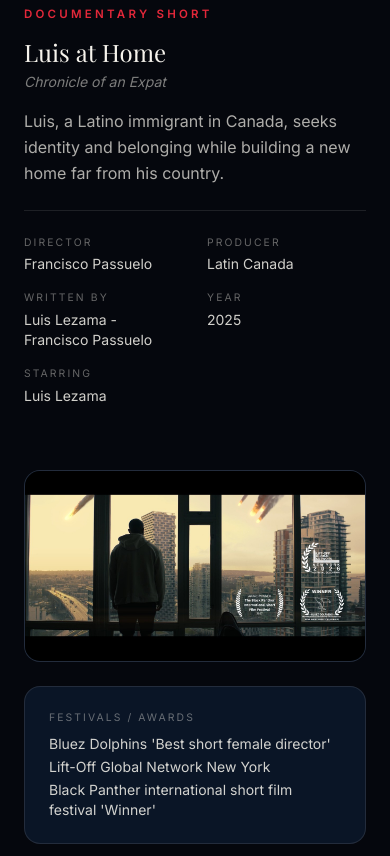
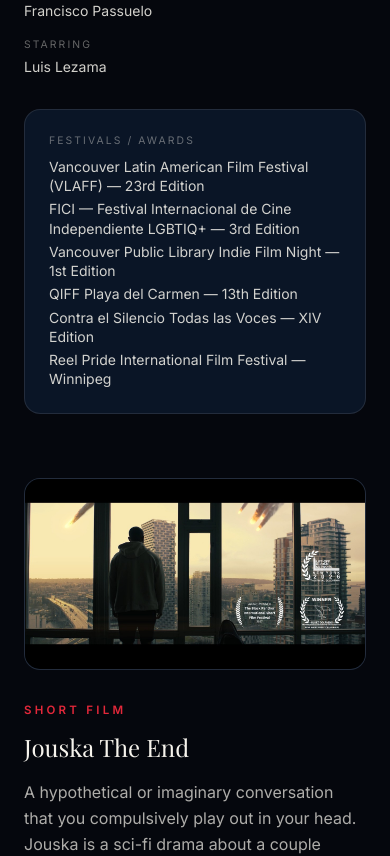
Before and after one commit to lezamafortuna-boop/latin-canada, a Next.js app: page / in a window 390 px wide. Shown: the part 1620-2476 px from the top of the page. Built offline with nearby package versions, Linux system fonts and the light colour scheme.

Commit message:
Fix project card mobile ordering

```diff
--- a/src/components/Work.js
+++ b/src/components/Work.js
@@ -51,7 +51,7 @@
         reversed ? "lg:flex-row-reverse" : ""
       }`}
     >
-      <div className="lg:w-[62%]">
+      <div className="order-1 lg:w-[62%]">
         <div className="relative aspect-video w-full overflow-hidden rounded-2xl border border-white/10 bg-navy-900">
           {image ? (
             <Image
@@ -75,7 +75,7 @@
         </div>
 
         {project.festivales ? (
-          <div className="mt-6 rounded-2xl border border-white/10 bg-navy-900 p-6 text-sm text-paper/85">
+          <div className="mt-6 hidden rounded-2xl border border-white/10 bg-navy-900 p-6 text-sm text-paper/85 lg:block">
             <p className="text-[0.65rem] uppercase tracking-[0.2em] text-paper/40">
               {w.screeningLabel}
             </p>
@@ -90,7 +90,7 @@
         ) : null}
       </div>
 
-      <div className="flex flex-col justify-center lg:justify-start lg:w-[38%]">
+      <div className="order-2 flex flex-col justify-center lg:justify-start lg:w-[38%]">
         <p className="section-eyebrow text-red-500">{project.type}</p>
         <h3 className="font-display mt-3 text-2xl text-paper sm:text-3xl">
           {project.title}
@@ -128,6 +128,21 @@
           </div>
         ) : null}
       </div>
+
+      {project.festivales ? (
+        <div className="order-3 rounded-2xl border border-white/10 bg-navy-900 p-6 text-sm text-paper/85 lg:hidden">
+          <p className="text-[0.65rem] uppercase tracking-[0.2em] text-paper/40">
+            {w.screeningLabel}
+          </p>
+          <div className="mt-2 space-y-1">
+            {project.festivales.split(/\r?\n/).map((line, i) => (
+              <p key={i} className="text-sm leading-snug">
+                {line}
+              </p>
+            ))}
+          </div>
+        </div>
+      ) : null}
     </div>
   );
 }
```
